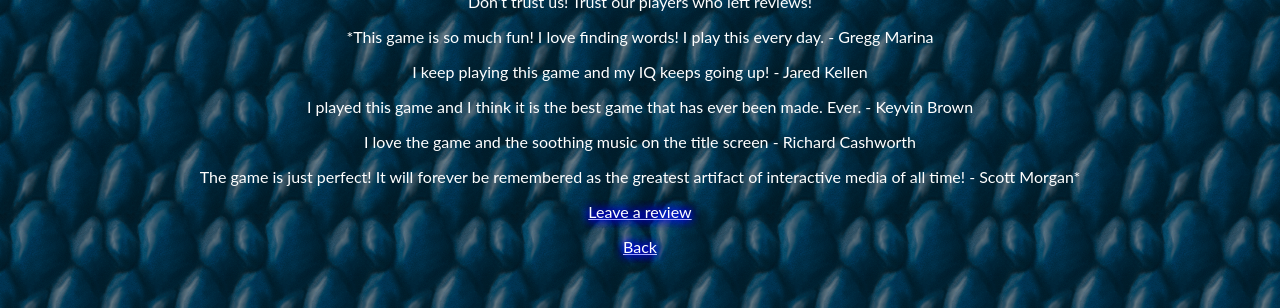
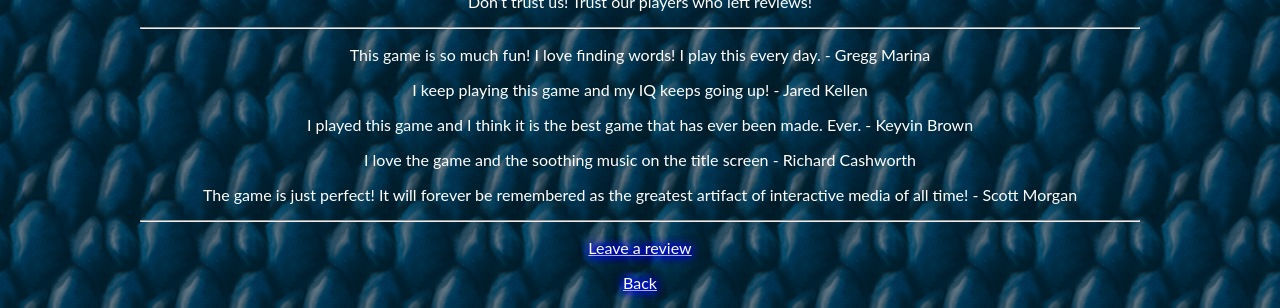
Before and after one commit to RayTheNoob/website, a Jekyll site: the page built from pages/real-word/real-word.md, in a window 1280 px wide and 900 px high, scrolled down 600 px, cut to the strip 592-900 px from the top of the window. Built offline with Jekyll 4.4.1, drawn with Linux system fonts in a browser that asks for light colours.

```diff
--- a/pages/real-word/real-word.md
+++ b/pages/real-word/real-word.md
@@ -22,9 +22,9 @@ It is very fun and can help you learn!
 
 Don't trust us! Trust our players who left reviews!
 
+---
 
-
-*This game is so much fun! I love finding words! I play this every day. - Gregg Marina
+This game is so much fun! I love finding words! I play this every day. - Gregg Marina
 
 I keep playing this game and my IQ keeps going up! - Jared Kellen
 
@@ -32,7 +32,9 @@ I played this game and I think it is the best game that has ever been made. Ever
 
 I love the game and the soothing music on the title screen - Richard Cashworth
 
-The game is just perfect! It will forever be remembered as the greatest artifact of interactive media of all time! - Scott Morgan*
+The game is just perfect! It will forever be remembered as the greatest artifact of interactive media of all time! - Scott Morgan
+
+---
 
 [Leave a review](https://raythenoob.github.io/website/real-word/post)
 
```
